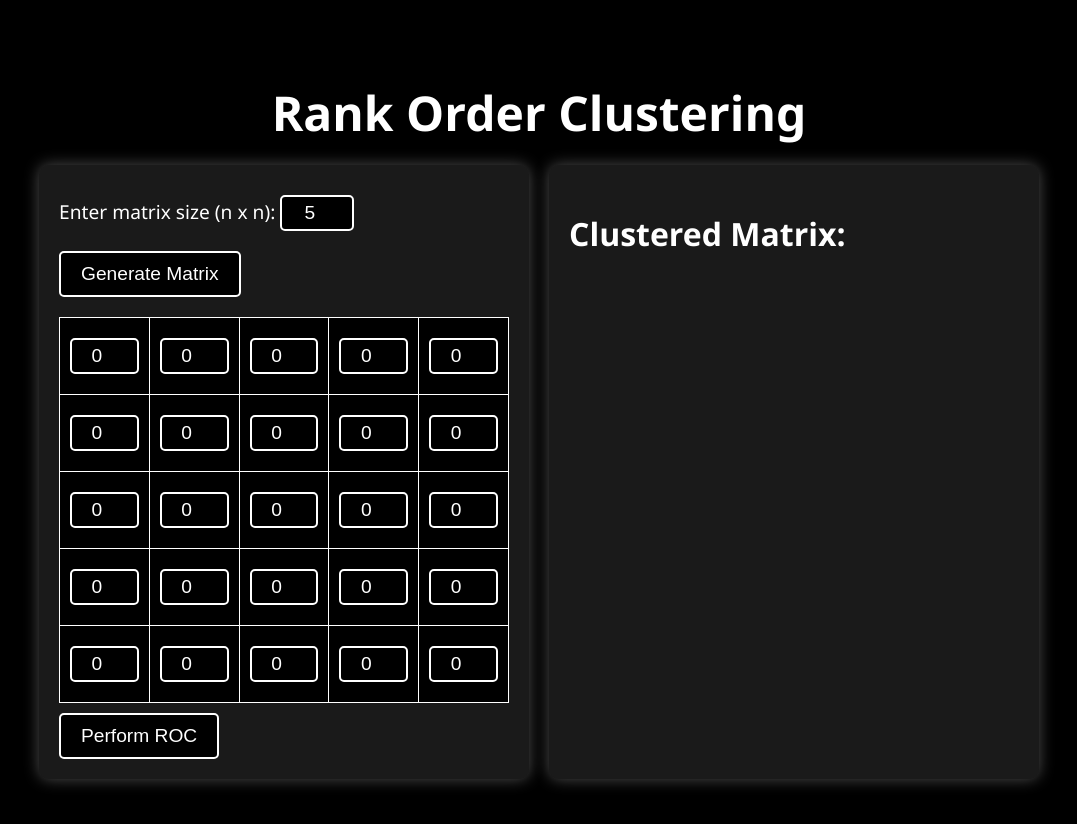
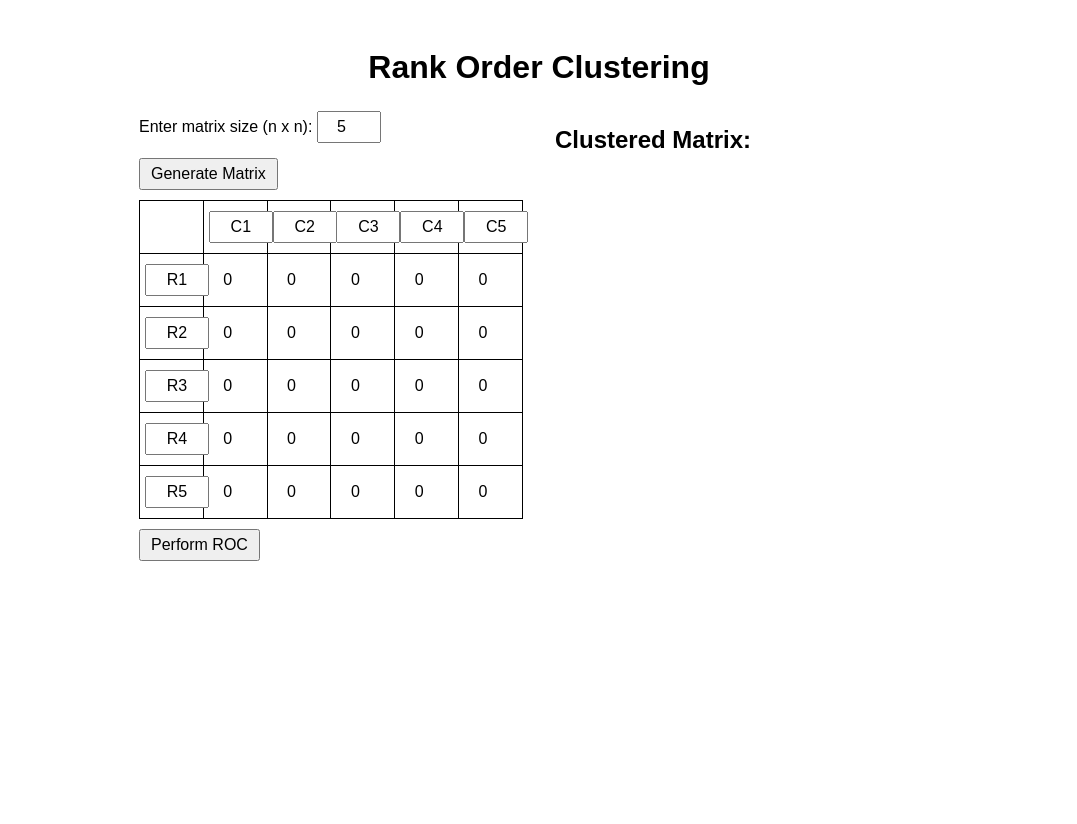
Before and after one commit to piyushdevan/Rank_Order_Cluster, a plain HTML site: page index.html in a window 1280 px wide. Shown: the whole page, without its empty margins (101-1178 px from the left). After the commit the page ends 800 px from the top, so only its background shows below. Drawn offline with Linux system fonts and the light colour scheme.

Commit message:
Update index.html

```diff
--- a/index.html
+++ b/index.html
@@ -6,79 +6,56 @@
   <title>Rank Order Clustering</title>
   <style>
     body {
-      font-family: 'Segoe UI', Tahoma, Geneva, Verdana, sans-serif;
-      background: #000;
-      color: #fff;
+      font-family: Arial, sans-serif;
+      background: #fff;
+      color: #000;
       display: flex;
       flex-direction: column;
       align-items: center;
-      padding: 40px;
+      padding: 20px;
     }
     h1 {
-      font-size: 3em;
+      font-size: 2em;
       margin-bottom: 20px;
-      color: #fff;
     }
     .container {
       display: flex;
       justify-content: space-between;
       width: 100%;
-      max-width: 1000px;
+      max-width: 800px;
     }
     .input-section, .output-section {
-      width: 45%;
-      background: rgba(255, 255, 255, 0.1);
-      padding: 20px;
-      border-radius: 10px;
-      box-shadow: 0 0 15px rgba(255, 255, 255, 0.3);
+      width: 48%;
     }
     label, input, button {
-      font-size: 1.2em;
+      font-size: 1em;
     }
-    input[type="number"] {
-      width: 60px;
+    input[type="number"], input[type="text"] {
+      width: 50px;
       padding: 5px;
-      margin: 10px 0;
-      border: 2px solid #fff;
-      border-radius: 5px;
+      margin: 5px 0;
       text-align: center;
-      background: #000;
-      color: #fff;
     }
     button {
-      background-color: #000;
-      color: #fff;
-      border: 2px solid #fff;
-      border-radius: 5px;
-      padding: 10px 20px;
+      padding: 5px 10px;
       cursor: pointer;
-      transition: all 0.3s ease;
       margin-top: 10px;
-    }
-    button:hover {
-      background-color: #fff;
-      color: #000;
     }
     table {
       border-collapse: collapse;
       width: 100%;
-      margin-top: 20px;
+      margin-top: 10px;
     }
     td, th {
-      border: 1px solid #fff;
-      padding: 10px;
-      background-color: #000;
+      border: 1px solid #000;
+      padding: 5px;
       text-align: center;
-      color: #fff;
-    }
-    .result h2 {
-      font-size: 2em;
-      color: #fff;
-      margin-bottom: 10px;
     }
     .input-section table input[type="number"] {
       width: 100%;
       box-sizing: border-box;
+      border: none;
+      text-align: center;
     }
     .input-section table {
       table-layout: fixed;
@@ -111,8 +88,27 @@
       container.innerHTML = '';
       const table = document.createElement('table');
 
+      const headerRow = document.createElement('tr');
+      headerRow.appendChild(document.createElement('th')); // Empty corner cell
+      for (let j = 0; j < size; j++) {
+        const th = document.createElement('th');
+        const input = document.createElement('input');
+        input.type = 'text';
+        input.value = `C${j+1}`;
+        th.appendChild(input);
+        headerRow.appendChild(th);
+      }
+      table.appendChild(headerRow);
+
       for (let i = 0; i < size; i++) {
         const row = document.createElement('tr');
+        const rowHeader = document.createElement('th');
+        const rowInput = document.createElement('input');
+        rowInput.type = 'text';
+        rowInput.value = `R${i+1}`;
+        rowHeader.appendChild(rowInput);
+        row.appendChild(rowHeader);
+
         for (let j = 0; j < size; j++) {
           const cell = document.createElement('td');
           const input = document.createElement('input');
@@ -129,7 +125,7 @@
     function performROC() {
       const size = document.getElementById('size').value;
       const matrix = [];
-      const inputs = document.querySelectorAll('#matrixContainer input');
+      const inputs = document.querySelectorAll('#matrixContainer td input');
 
       for (let i = 0; i < size; i++) {
         const row = [];
```
